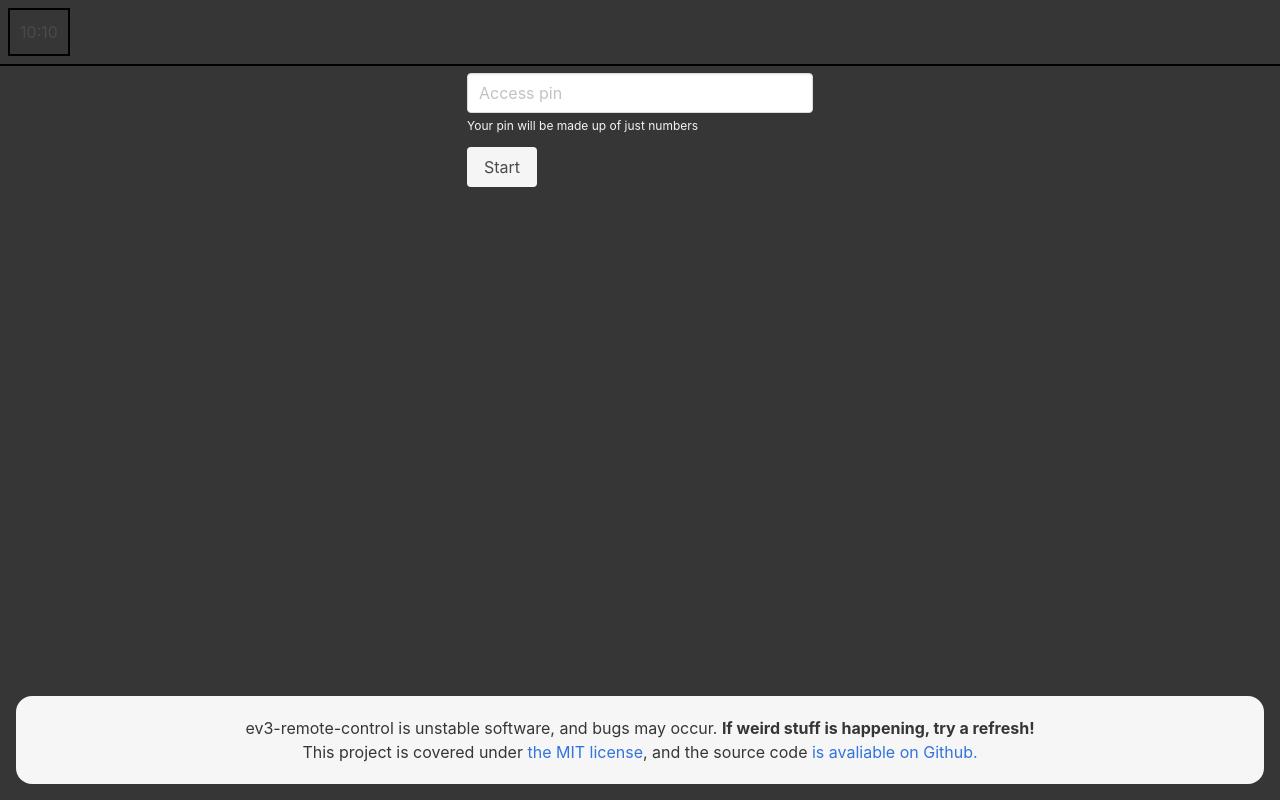
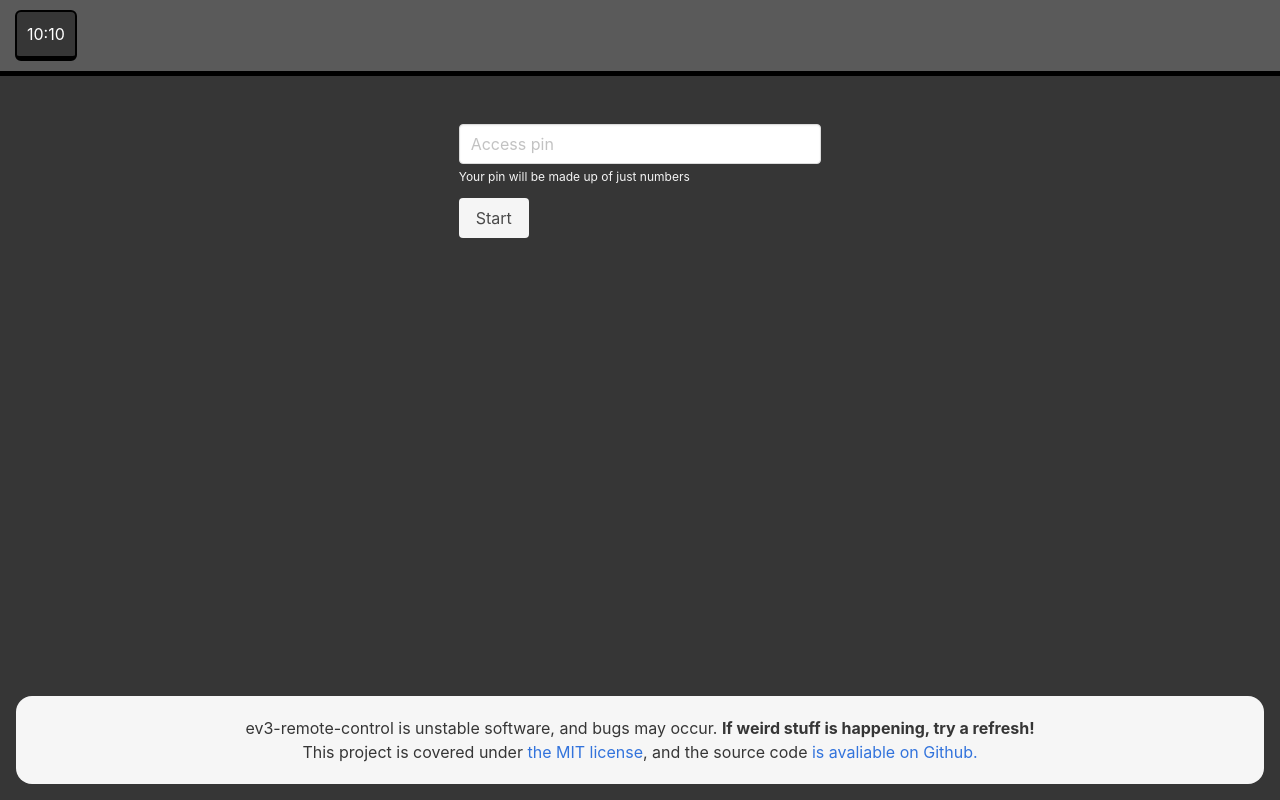
Before and after one commit to valknight/ev3-remote-control-server, a Flask app: page / in a window 1280 px wide. Run offline with Flask 2, Linux system fonts and the light colour scheme; parts of the project's set-up code (start-up, migrations or seed data) failed here and were passed over; some libraries are stand-ins or nearby versions.

Commit message:
make it look ~pretty~
Signed-off-by: Val Knight <val@valknight.xyz>

```diff
--- a/server/static/css/custom.css
+++ b/server/static/css/custom.css
@@ -35,23 +35,45 @@ footer {
     margin: 1em;
 }
 
-.top-bar-wrapper {
-    position: fixed;
-    top: 0;
-    left: 0;
-    padding: 0.5em;
-    width: 100%;
-    border: 0px;
-    border-bottom: 2px;
-    box-sizing: border-box;
+.dropdown-content {
+    background: rgba(255, 255, 255, 0.95);
+    backdrop-filter: blur(5px);
+}
+
+.top-bar {
+    padding: 10px;
+    margin-left: 10px;
+    margin-bottom: 5px;
+    margin-top: 5px;
+    float: center;
+    border-radius: 6px;
+    background-color: #363636;
+    color: #FFF;
+    border: 2px;
+    border-bottom: 5px;
     border-style: solid;
     border-color: black;
 }
 
-.top-bar {
-    border: 2px;
+.navbar-menu {
+    border: 0px;
+    border-bottom: 5px;
+    border-style: solid;
     border-color: black;
-    border-style: solid;
-    padding: 10px;
-    float: center;
+    width: 100%;
+    padding: 5px;
+    background-color: #5a5a5a;
 }
+
+@media screen and (max-width:1023px) {
+    .navbar-menu {
+        background-color: #5a5a5a;
+        box-shadow: 0 0px 0px rgba(10, 10, 10, .1) !important;
+        padding: 5px;
+    }
+}
+
+body {
+    width: 100%;
+    padding: 0px;
+}
--- a/server/templates/base.html
+++ b/server/templates/base.html
@@ -21,7 +21,7 @@
         </div>
     </div>
     {% endfor %} {% endwith %}
-    <div class="top-bar-wrapper">
+    <div id="navbarBasicExample" class="navbar-menu is-active">
         <div class="dropdown is-hoverable top-bar">
             <div class="dropdown-trigger">
                 <span> 10:10 </span>
@@ -29,6 +29,7 @@
         </div>
         {% block bar %}{% endblock %}
     </div>
+    </div>
     {% include 'includes/header.html' %} {% block content %} {% endblock %} {% include 'includes/footer.html' %}
     <script src="/static/js/notification.js"></script>
 </body>
```
Also changed, not shown: server/templates/controller.html (+4 -5 lines).
